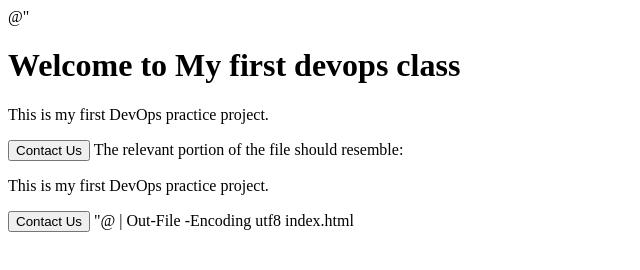
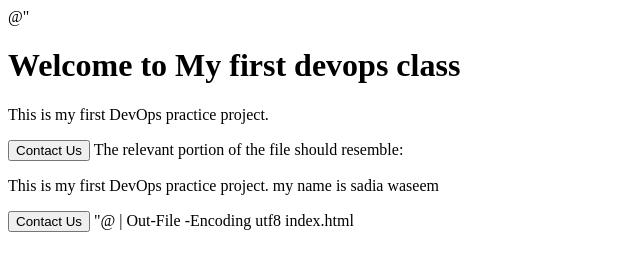
Before and after one commit to sadiaw787-creator/MyWebsite, a plain HTML site: page index.html in a window 1280 px wide. Shown: the whole page, without its empty margins (0-640 px from the left). Drawn offline with Linux system fonts and the light colour scheme.

Commit message:
Update project description in index.html

```diff
--- a/index.html
+++ b/index.html
@@ -19,7 +19,7 @@
 
 The relevant portion of the file should resemble:
 
-<p>This is my first DevOps practice project.</p>
+<p>This is my first DevOps practice project. my name is sadia waseem</p>
 
 <button>Contact Us</button>
 
```
